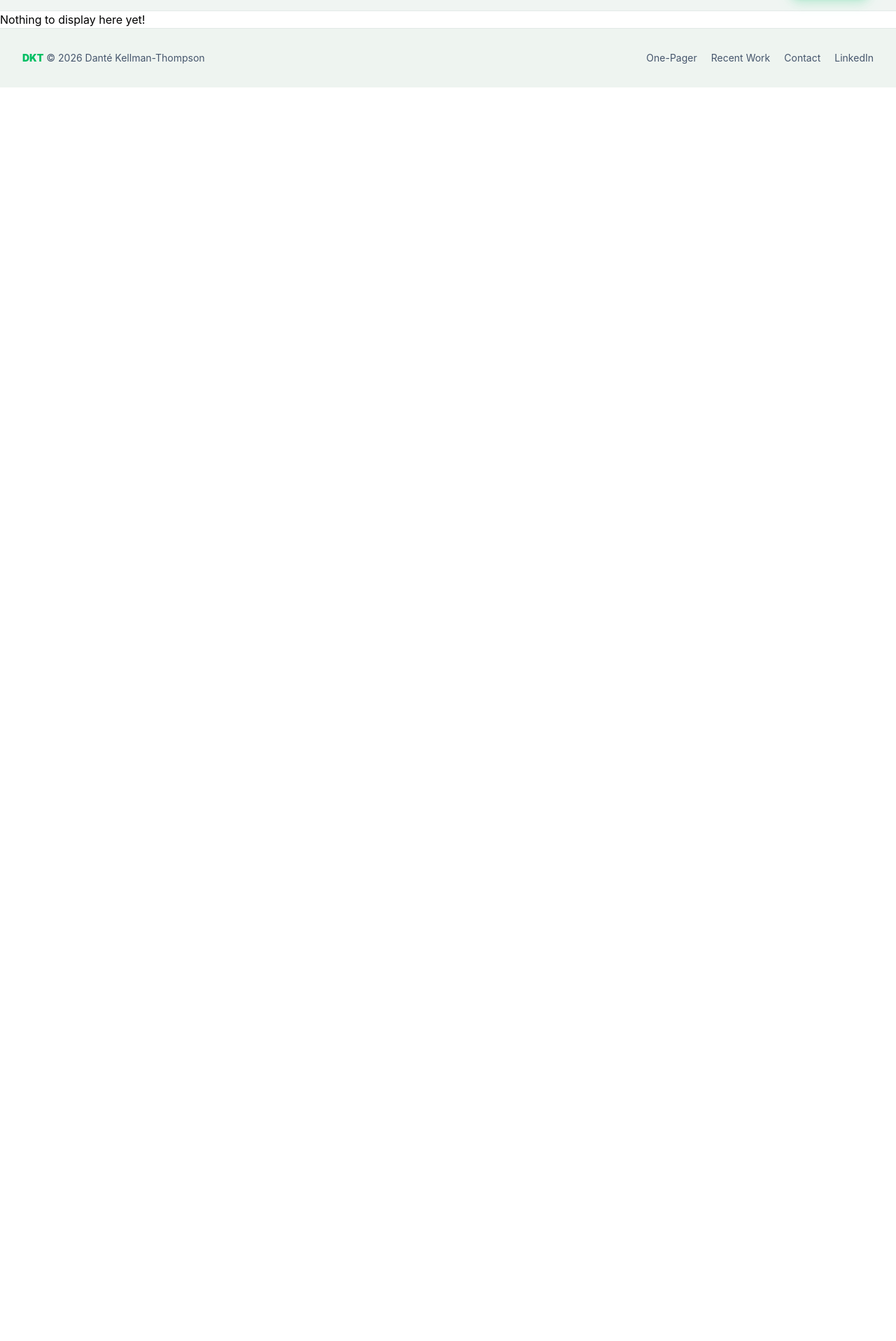
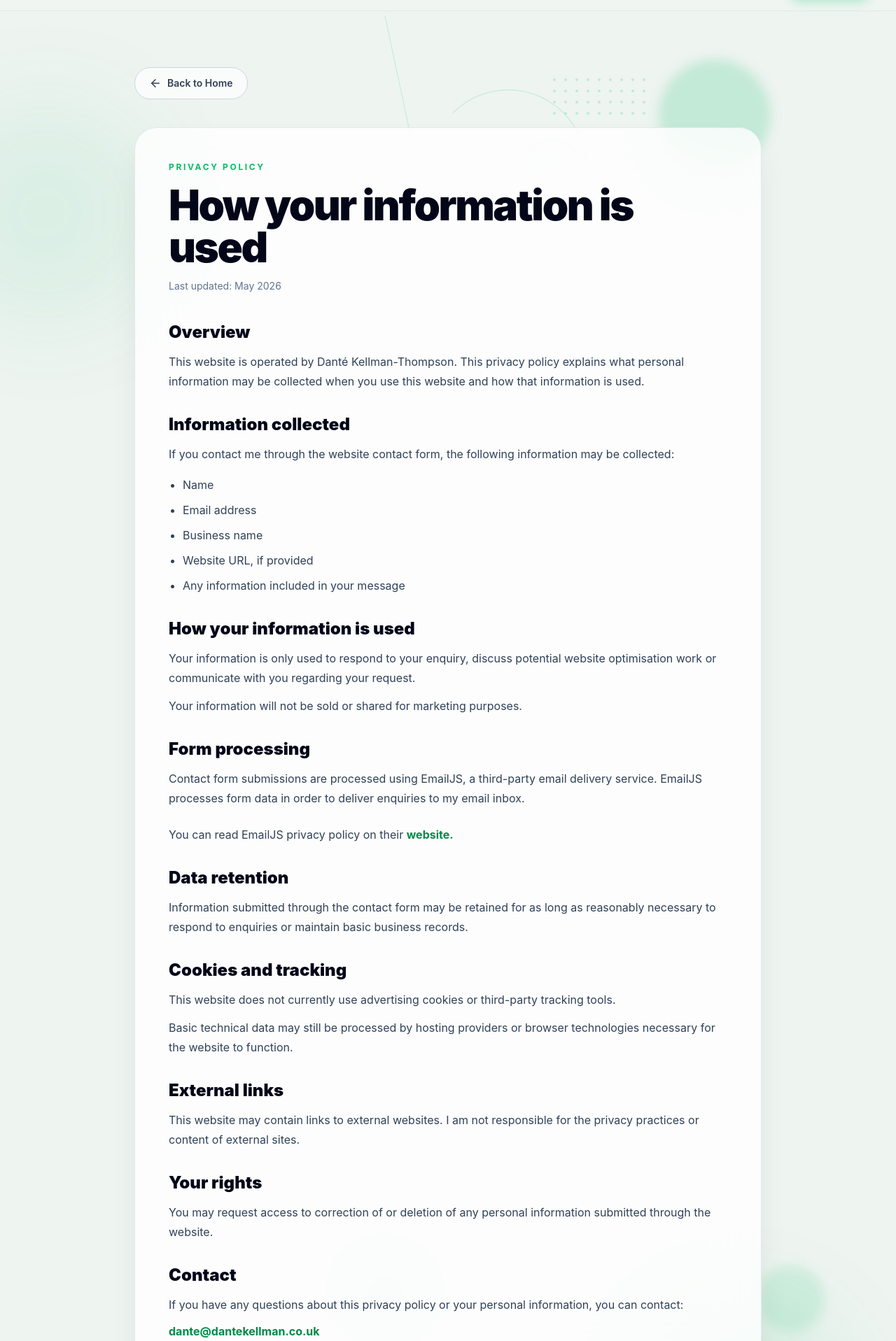
Before and after one commit to DKT15/DKT-Website-Optimisation, a React (Vite) app: page /privacypolicy in a window 1280 px wide. Shown: the part 63-1980 px from the top of the page at 70% size. Before the commit the page ends 800 px from the top, so only its background shows below. Built offline with nearby package versions, Linux system fonts and the light colour scheme.

Commit message:
added to the code.

```diff
--- a/src/App.jsx
+++ b/src/App.jsx
@@ -5,6 +5,7 @@ import RecentWork from "./pages/RecentWork";
 import Contact from "./pages/Contact";
 import NotFound from "./pages/NotFound";
 import ScrollToTop from "./components/ScrollToTop";
+import PrivacyPolicy from "./pages/PrivacyPolicy";
 
 function App() {
   return (
@@ -16,6 +17,7 @@ function App() {
             <Route index element={<Homepage />} />
             <Route path="recentwork" element={<RecentWork />} />
             <Route path="contact" element={<Contact />} />
+            <Route path="privacypolicy" element={<PrivacyPolicy />} />
             <Route path="*" element={<NotFound />} />
           </Route>
         </Routes>
--- a/src/components/Footer.jsx
+++ b/src/components/Footer.jsx
@@ -9,14 +9,6 @@ export default function Footer() {
           {new Date().getFullYear()} Danté Kellman-Thompson
         </p>
         <div className="flex gap-5">
-          <a
-            href="/assets/website-optimisation-for-small-businesses.pdf"
-            className="hover:text-[#00bf63] whitespace-nowrap"
-            target="_blank"
-            rel="noopener noreferrer"
-          >
-            One-Pager
-          </a>
           <Link
             to="/recentwork"
             className="hover:text-[#00bf63] whitespace-nowrap"
@@ -26,13 +18,12 @@ export default function Footer() {
           <Link to="/contact" className="hover:text-[#00bf63]">
             Contact
           </Link>
-          <a
-            href="https://www.linkedin.com/in/dant%C3%A9-kellman-thompson-8b720720a/"
+          <Link
+            to="/privacypolicy"
             className="hover:text-[#00bf63] whitespace-nowrap"
-            target="_blank"
           >
-            LinkedIn
-          </a>
+            Privacy Policy
+          </Link>
         </div>
       </div>
     </footer>
--- /dev/null
+++ b/src/pages/PrivacyPolicy.jsx
@@ -0,0 +1,157 @@
+import { Link } from "react-router-dom";
+import AnimatedShapes from "../components/AnimatedShapes";
+import { ArrowLeft } from "lucide-react";
+
+export default function PrivacyPolicy() {
+  return (
+    <main className="relative overflow-hidden bg-[#eef4f0] px-5 py-20 md:px-8">
+      <AnimatedShapes density="low" />
+
+      <div className="relative mx-auto max-w-4xl">
+        <Link
+          to="/"
+          className="mb-10 inline-flex items-center gap-2 rounded-full border border-slate-300 bg-white/70 px-5 py-3 text-sm font-semibold text-slate-700 transition hover:text-[#00bf63]"
+        >
+          <ArrowLeft size={18} /> Back to Home
+        </Link>
+
+        <section className="rounded-[2rem] border border-slate-200 bg-white/80 p-8 shadow-2xl shadow-slate-900/10 backdrop-blur-2xl md:p-12">
+          <p className="mb-4 text-xs font-bold uppercase tracking-[0.22em] text-[#00bf63]">
+            Privacy Policy
+          </p>
+
+          <h1 className="text-4xl font-black tracking-[-0.04em] text-slate-950 md:text-6xl">
+            How your information is used
+          </h1>
+
+          <p className="mt-4 text-sm text-slate-500">Last updated: May 2026</p>
+
+          <div className="mt-10 space-y-8 text-slate-700">
+            <section>
+              <h2 className="text-2xl font-black text-slate-950">Overview</h2>
+              <p className="mt-3 leading-7">
+                This website is operated by Danté Kellman-Thompson. This privacy
+                policy explains what personal information may be collected when
+                you use this website and how that information is used.
+              </p>
+            </section>
+
+            <section>
+              <h2 className="text-2xl font-black text-slate-950">
+                Information collected
+              </h2>
+              <p className="mt-3 leading-7">
+                If you contact me through the website contact form, the
+                following information may be collected:
+              </p>
+              <ul className="mt-4 list-disc space-y-2 pl-5 leading-7">
+                <li>Name</li>
+                <li>Email address</li>
+                <li>Business name</li>
+                <li>Website URL, if provided</li>
+                <li>Any information included in your message</li>
+              </ul>
+            </section>
+
+            <section>
+              <h2 className="text-2xl font-black text-slate-950">
+                How your information is used
+              </h2>
+              <p className="mt-3 leading-7">
+                Your information is only used to respond to your enquiry,
+                discuss potential website optimisation work or communicate with
+                you regarding your request.
+              </p>
+              <p className="mt-3 leading-7">
+                Your information will not be sold or shared for marketing
+                purposes.
+              </p>
+            </section>
+
+            <section>
+              <h2 className="text-2xl font-black text-slate-950">
+                Form processing
+              </h2>
+              <p className="mt-3 leading-7">
+                Contact form submissions are processed using EmailJS, a
+                third-party email delivery service. EmailJS processes form data
+                in order to deliver enquiries to my email inbox.
+              </p>
+              <p className="mt-3 leading-7">
+                You can read EmailJS privacy policy on their{" "}
+                <a
+                  rel="noreferrer"
+                  target="_blank"
+                  href="https://www.emailjs.com/legal/privacy-policy/"
+                  className="mt-3 inline-flex font-bold text-[#008a49] hover:text-[#00bf63]"
+                >
+                  website.
+                </a>
+              </p>
+            </section>
+
+            <section>
+              <h2 className="text-2xl font-black text-slate-950">
+                Data retention
+              </h2>
+              <p className="mt-3 leading-7">
+                Information submitted through the contact form may be retained
+                for as long as reasonably necessary to respond to enquiries or
+                maintain basic business records.
+              </p>
+            </section>
+
+            <section>
+              <h2 className="text-2xl font-black text-slate-950">
+                Cookies and tracking
+              </h2>
+              <p className="mt-3 leading-7">
+                This website does not currently use advertising cookies or
+                third-party tracking tools.
+              </p>
+              <p className="mt-3 leading-7">
+                Basic technical data may still be processed by hosting providers
+                or browser technologies necessary for the website to function.
+              </p>
+            </section>
+
+            <section>
+              <h2 className="text-2xl font-black text-slate-950">
+                External links
+              </h2>
+              <p className="mt-3 leading-7">
+                This website may contain links to external websites. I am not
+                responsible for the privacy practices or content of external
+                sites.
+              </p>
+            </section>
+
+            <section>
+              <h2 className="text-2xl font-black text-slate-950">
+                Your rights
+              </h2>
+              <p className="mt-3 leading-7">
+                You may request access to correction of or deletion of any
+                personal information submitted through the website.
+              </p>
+            </section>
+
+            <section>
+              <h2 className="text-2xl font-black text-slate-950">Contact</h2>
+              <p className="mt-3 leading-7">
+                If you have any questions about this privacy policy or your
+                personal information, you can contact:
+              </p>
+              <a
+                href="mailto:dante@dantekellman.co.uk"
+                className="mt-3 inline-flex font-bold text-[#008a49] hover:text-[#00bf63]"
+              >
+                dante@dantekellman.co.uk
+              </a>
+            </section>
+          </div>
+        </section>
+      </div>
+    </main>
+  );
+}
```
